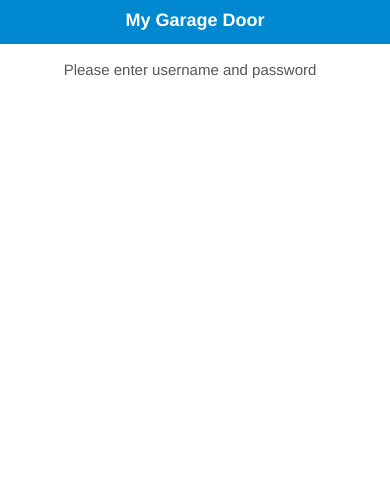
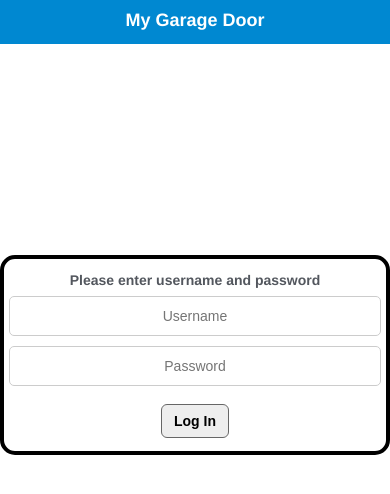
Before and after one commit to amorales88/GarageDoor, a plain HTML site: page www/index.html in a window 390 px wide. Drawn offline with Linux system fonts and the light colour scheme; some packages are replaced by stand-ins of ours; files whose address does not match are found by name.

Commit message:
layout update

```diff
--- a/www/css/app.css
+++ b/www/css/app.css
@@ -38,3 +38,15 @@ body {
     background: white ;
     color: black ;
 }
+
+div.formCenter{
+    text-align:center;
+    margin-top: 25vh;
+    border:4px solid black;
+    padding:5px;
+    border-radius: 15px;
+}
+
+::-webkit-input-placeholder {
+   text-align: center;
+}
--- a/www/css/index/styles/d-margins -- margins.less
+++ b/www/css/index/styles/d-margins -- margins.less
@@ -10,14 +10,6 @@
     margin-right:6px;
   }
 
-  .vertical-col > .d-margins,
-  .vertical-col > .afScrollPanel > .d-margins {  margin-left:0px;
-  }
-
-  .vertical-col > .d-margins,
-  .vertical-col > .afScrollPanel > .d-margins {  margin-left:0px;
-  }
-
   .d-margins {  margin-bottom:10px;
   }
 
--- a/www/css/index_main.less.css
+++ b/www/css/index_main.less.css
@@ -277,24 +277,6 @@ body:not(#afui) .upage-outer {
 #afui .header header.with-back > .header-left {
   display: none;
 }
-.uib_row_1:not(.cright) > .col {
-  padding-right: 20px;
-}
-.uib_row_1.cright > .col {
-  padding-left: 20px;
-}
-@media all {
-  .col-0_12-12 {
-    width: auto;
-    float: none !important;
-  }
-  .urow:not(.cright) > .col-0_12-12 {
-    padding-right: 0px !important;
-  }
-  .urow.cright > .col-0_12-12 {
-    padding-left: 0px !important;
-  }
-}
 @media all {
   #afui .grid-pad {
     padding-top: 10px;
@@ -303,7 +285,7 @@ body:not(#afui) .upage-outer {
     padding-right: 20px;
   }
 }
-@media all and (min-width: 0px) {
+@media all and (min-width: 320px) {
   #afui .row-height-1 > .col > .content-area {
     min-height: 100px;
   }
@@ -333,14 +315,6 @@ body:not(#afui) .upage-outer {
     margin-left: 6px;
     margin-right: 6px;
   }
-  #afui .vertical-col > .d-margins,
-  #afui .vertical-col > .afScrollPanel > .d-margins {
-    margin-left: 0px;
-  }
-  #afui .vertical-col > .d-margins,
-  #afui .vertical-col > .afScrollPanel > .d-margins {
-    margin-left: 0px;
-  }
   #afui .d-margins {
     margin-bottom: 10px;
   }
--- a/www/index.html
+++ b/www/index.html
@@ -9,7 +9,7 @@
         <meta charset="UTF-8">
         <link rel="stylesheet" type="text/css" href="app_framework/2.1/css/af.ui.min.css">
         <link rel="stylesheet" type="text/css" href="app_framework/2.1/css/icons.min.css">
-        <title>Blank App Designer Packaged Web App Project Template</title>
+        <title>Garage Door Opener</title>
         <meta http-equiv="Content-type" content="text/html; charset=utf-8">
 
         <!--
@@ -69,6 +69,12 @@
         -->
         <script type="application/javascript" src="app_framework/2.1/appframework.js"></script>
         <script type="application/javascript" src="app_framework/2.1/appframework.ui.js" data-ver="1"></script>
+
+        <script>
+            $("#LogInForm").submit(function(event){
+                alert("Button Clicked");
+            });
+        </script>
     </head>
 
     <body id="afui" class="">
@@ -80,22 +86,14 @@
             <h1>My Garage Door</h1>
         </header>
         <div id="content" class="uwrap">
-            <div class="upage vertical-col panel" id="mainpage" data-header="af-header-0" data-footer="none">
-                <div class="grid grid-pad urow uib_row_1 row-height-1" data-uib="layout/row" data-ver="0">
-                    <div class="col uib_col_1 col-0_12-12" data-uib="layout/col" data-ver="0">
-                        <div class="widget-container content-area vertical-col">
-                            <div class="tarea widget uib_w_2 d-margins center" data-uib="media/text" data-ver="0" name="uib_w_2">
-                                <div class="widget-container left-receptacle"></div>
-                                <div class="widget-container right-receptacle"></div>
-                                <div class="text-container">
-                                    <p>Please enter username and password</p>
-                                </div>
-                            </div>
-
-                            <span class="uib_shim"></span>
-                        </div>
-                    </div>
-                    <span class="uib_shim"></span>
+            <div class="upage panel vertical-col" id="mainpage" data-header="af-header-0" data-footer="none">
+                <div class="formCenter">
+                    <form name="login" action="index.html">
+                        <p><strong>Please enter username and password</strong></p>
+                        <input type="text" name="username" placeholder="Username">
+                        <input type="password" name="password" placeholder="Password">
+                        <input type="submit" class="button" value="Log In">
+                    </form>
                 </div>
             </div>
         </div>
```
Also changed, not shown: www/css/index/index_main.less (+5 -6 lines), www/css/index/.ignore/index_main.less, www/css/index/.ignore/styles/d-margins -- margins.less.
